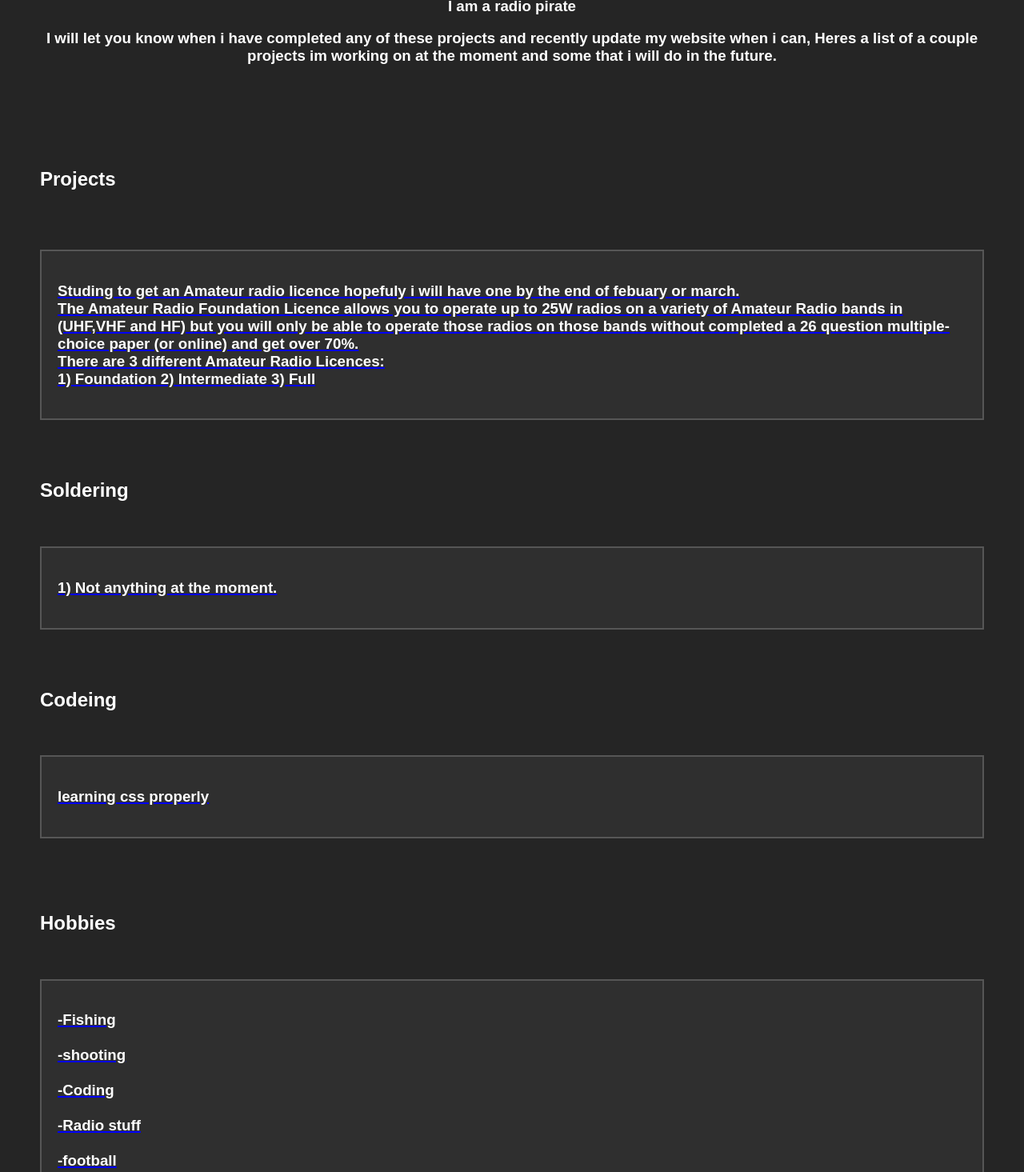
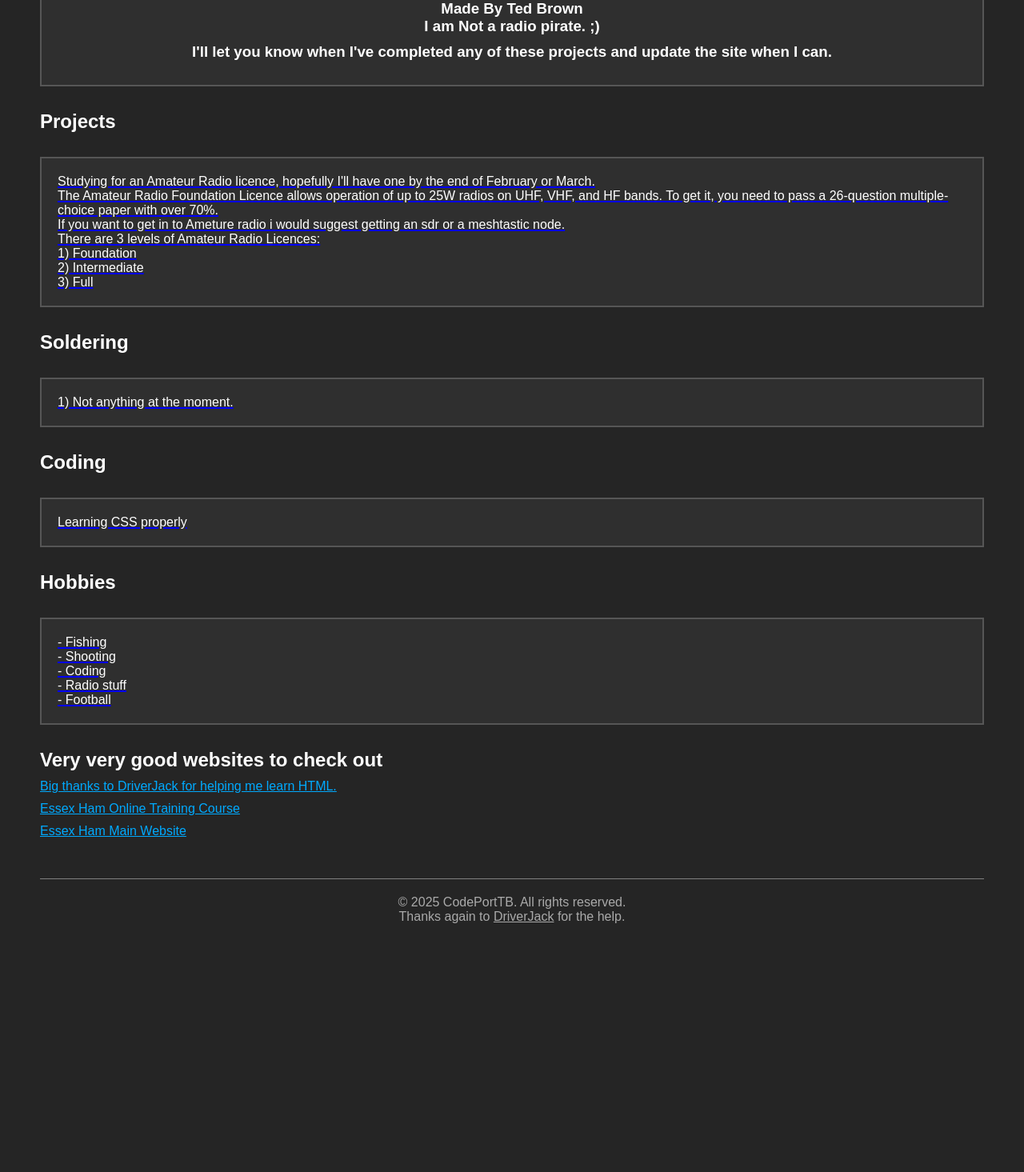
Before and after one commit to null65/cptb-, a plain HTML site: page index.html in a window 1280 px wide. Shown: the part 220-1685 px from the top of the page at 80% size. After the commit the page ends 1445 px from the top, so only its background shows below. Drawn offline with Linux system fonts and the light colour scheme.

Commit message:
Update index.html

```diff
--- a/index.html
+++ b/index.html
@@ -1,39 +1,67 @@
 <!DOCTYPE html>
 <html lang="en">
+<head>
     <meta charset="UTF-8">
     <meta name="viewport" content="width=device-width, initial-scale=1.0">
+    <title>Code Port TB</title>
     <style>
         body {
             font-family: 'Abel', sans-serif;
             margin: 50px;
-            background-color: rgb(37, 37, 37);
+            background-color: #252525;
             color: white;
         }
 
-        #container {
-            background-color: #6B8891;
+        header {
+            border: 2px solid grey;
+            background-color: #565353;
+            padding: 20px;
+            font-size: 36px;
+            text-align: center;
+            box-sizing: border-box;
+            margin: 0;
+        }
+
+        .section {
+            border: 2px solid #565656;
+            padding: 20px;
+            background-color: #2f2f2f;
+            margin: 30px 0;
+            box-sizing: border-box;
+            width: 100%;
+        }
+
+        h2, h3 {
+            margin: 10px 0;
+        }
+
+        span.highlight {
+            text-decoration: underline;
+            text-decoration-color: blue;
+            text-decoration-thickness: 2px;
             color: white;
         }
-        input, button {
-            padding: 10px;
-            margin: 10px;
+
+        .links a {
+            color: #00aaff;
+            text-decoration: underline;
             display: block;
+            margin-top: 10px;
         }
-        #message {
-            margin-top: 20px;
-            font-size: 18px;
+
+        footer {
+            text-align: center;
+            margin-top: 50px;
+            padding: 20px;
+            border-top: 1px solid gray;
+            color: #aaa;
         }
     </style>
-    <h1 style="color: rgb(255, 255, 255);"></h1>
-    <div id="container">
-    </div>
+</head>
+<body>
 
-    <div class="my-class">
-    </div>
-</body>
-</html>
 
-<br>
+
 
 
 
@@ -45,117 +73,73 @@
 <!--    ╚═════╝ ╚═╝        ╚═╝    ╚═════╝    -->
 
 
-<meta name="viewport" content="width=device-width, initial-scale=1.0">
-<head>
-<body>
-    <header>
-    <h1 style="border: 2px solid grey; background-color: rgb(86, 83, 83);
-    padding: 20px; font-size: 36px; width: 100%; text-align: center; box-sizing: border-box; margin: 0;">
-         Code Port TB
-    </h1>
-</head>
-</body>
-</header>
-</html>
-<p><center><h3> This is my website <br> Made By Ted Brown<br>I am a radio pirate </h3></center></p>
-<p><center><h3>I will let you know when i have completed any of these projects and recently update my website when i can,
-Heres a list of a couple projects im working on at the moment and some that i will do in the future.</h3></center></p>
-<br><br><br><br><br>
-<p><b><h2>Projects</h2></b></p><br><br><br>
-<meta charset="UTF-8">
-    <meta name="viewport" content="width=device-width, initial-scale=1.0">
-<body>
-    <div style="border: 2px solid rgb(86, 86, 86); padding: 20px; background-color: rgb(47, 47, 47); width: 100%; box-sizing: border-box; margin: 0;">
-        <h3>
-            <html lang="en">
-        <span style="text-decoration: underline; text-decoration-color: rgb(0, 0, 255); text-decoration-thickness: 2px; color: rgb(255, 255, 255);">
-            Studing to get an Amateur radio licence hopefuly i will have one by the end of febuary or march.<br>
-            The Amateur Radio Foundation Licence allows you to operate up to 25W radios on a variety of Amateur Radio bands in<br>
-            (UHF,VHF and HF) but you will only be able to operate those radios on those bands without completed
-            a 26 question multiple-choice paper (or online) and get over 70%.<br>
-            There are 3 different Amateur Radio Licences:<br>
-            1) Foundation
-            2) Intermediate
-            3) Full
+
+
+
+
+    <header>Code Port TB</header>
+    <section class="section">
+        <h3 style="text-align: center;">This is my website<br>Made By Ted Brown<br>I am <b>Not</b> a radio pirate. ;)</h3>
+        <h3 style="text-align: center;">I'll let you know when I've completed any of these projects and update the site when I can.</h3>
+    </section>
+
+
+    <section>
+        <h2>Projects</h2>
+        <div class="section">
+            <span class="highlight">
+                Studying for an Amateur Radio licence, hopefully I'll have one by the end of February or March.<br>
+                The Amateur Radio Foundation Licence allows operation of up to 25W radios on UHF, VHF, and HF bands.
+                To get it, you need to pass a 26-question multiple-choice paper with over 70%.<br>
+                If you want to get in to Ameture radio i would suggest getting an sdr or a meshtastic node.<br>
+                There are 3 levels of Amateur Radio Licences:
+                <br>1) Foundation
+                <br>2) Intermediate
+                <br>3) Full
             </span>
-        </h3>
         </div>
-</body>
-<br>
-<br>
-<br>
-<p><h2> Soldering </h2></p><br><br>
-<meta charset="UTF-8">
-    <meta name="viewport" content="width=device-width, initial-scale=1.0">
-<body>
-    <div style="border: 2px solid rgb(86, 86, 86); padding: 20px; background-color: rgb(47, 47, 47); width: 100%; box-sizing: border-box; margin: 0;">
-        <h3>
-            <html lang="en">
-        <span style="text-decoration: underline; text-decoration-color: rgb(0, 0, 255); text-decoration-thickness: 2px; color: rgb(255, 255, 255);">
-            1) Not anything at the moment.
-        </h3>
+    </section>
+
+    <section>
+        <h2>Soldering</h2>
+        <div class="section">
+            <span class="highlight">1) Not anything at the moment.</span>
         </div>
-</body>
-<br>
-<br>
-<br>
-<p><h2> Codeing </h2></p><br><br>
-<meta charset="UTF-8">
-<meta name="viewport" content="width=device-width, initial-scale=1.0">
-</head>
-<body>
-    <div style="border: 2px solid rgb(86, 86, 86); padding: 20px; background-color: rgb(47, 47, 47); width: 100%; box-sizing: border-box; margin: 0;">
-        <h3>
-            <html lang="en">
-        <span style="text-decoration: underline; text-decoration-color: rgb(0, 0, 255); text-decoration-thickness: 2px; color: rgb(255, 255, 255);">
-            learning css properly
+    </section>
+
+    <section>
+        <h2>Coding</h2>
+        <div class="section">
+            <span class="highlight">Learning CSS properly</span>
+        </div>
+    </section>
+
+    <section>
+        <h2>Hobbies</h2>
+        <div class="section">
+            <span class="highlight">
+                - Fishing<br>
+                - Shooting<br>
+                - Coding<br>
+                - Radio stuff<br>
+                - Football
             </span>
-        </h3>
         </div>
+    </section>
+
+    <section>
+        <h2>Very very good websites to check out</h2>
+        <div class="links">
+            <a href="https://driverjack.co.uk/">Big thanks to DriverJack for helping me learn HTML.</a>
+            <a href="https://www.essexham.co.uk/train/foundation-online/">Essex Ham Online Training Course</a>
+            <a href="https://www.essexham.co.uk/">Essex Ham Main Website</a>
+        </div>
+    </section>
+
+    <footer>
+        © 2025 CodePortTB. All rights reserved.<br>
+        Thanks again to <a href="https://driverjack.co.uk/" target="_blank" style="color: #aaa;">DriverJack</a> for the help.
+    </footer>
+
 </body>
 </html>
-<br>
-<br>
-<br>
-<br>
-<p><b><h2> Hobbies </h2></b></p><br><br>
-<meta charset="UTF-8">
-<meta name="viewport" content="width=device-width, initial-scale=1.0">
-<body>
-    <div style="border: 2px solid rgb(86, 86, 86); padding: 20px; background-color: rgb(47, 47, 47); width: 100%; box-sizing: border-box; margin: 0;">
-        <h3>
-    <html lang="en">
-        <span style="text-decoration: underline; text-decoration-color: rgb(0, 0, 255); text-decoration-thickness: 2px; color: rgb(255, 255, 255);">
-            -Fishing<br><br>
-            -shooting<br><br>
-            -Coding<br><br>
-            -Radio stuff<br><br>
-            -football
-        </h3>
-    </div>
-</body>
-  </html>
-     <h3>
-        <i>
-    <br><br><br><br><br><br>
-    <p><b><h2> Very very good website to try </h2></b></p><br>
-    <main>Big thanks to <a href="https://driverjack.co.uk/">DriverJack</a> for helping me learn HTML</main><br>
-    <main>Essex ham online training course website<a href="https://www.essexham.co.uk/train/foundation-online/">here</a></main><br>
-    <main>Essex ham main website<a href="https://www.essexham.co.uk/">here</a></main><br><br><br>
-
-
-        </i>
-<meta charset="UTF-8">
-    <meta name="viewport" content="width=device-width, initial-scale=1.0">
-</head>
-<body>
-    <div style="border: 2px solid rgb(86, 86, 86); padding: 20px; background-color: rgb(47, 47, 47); width: 100%; box-sizing: border-box; margin: 0;">
-        <center>
-            <tagname style="transition-property:value;">§ 2025 CodePortTB. all rights reserved.
-                 *Thanks alot to https://driverjack.co.uk/ for helping me learn html*<br>
-                 make sure you check out his website above §</tagname>
-        </center>
-    </div>
-  </body>
-</html>
-</h3>
```
Lines whose indentation alone changed are shown as unchanged.
